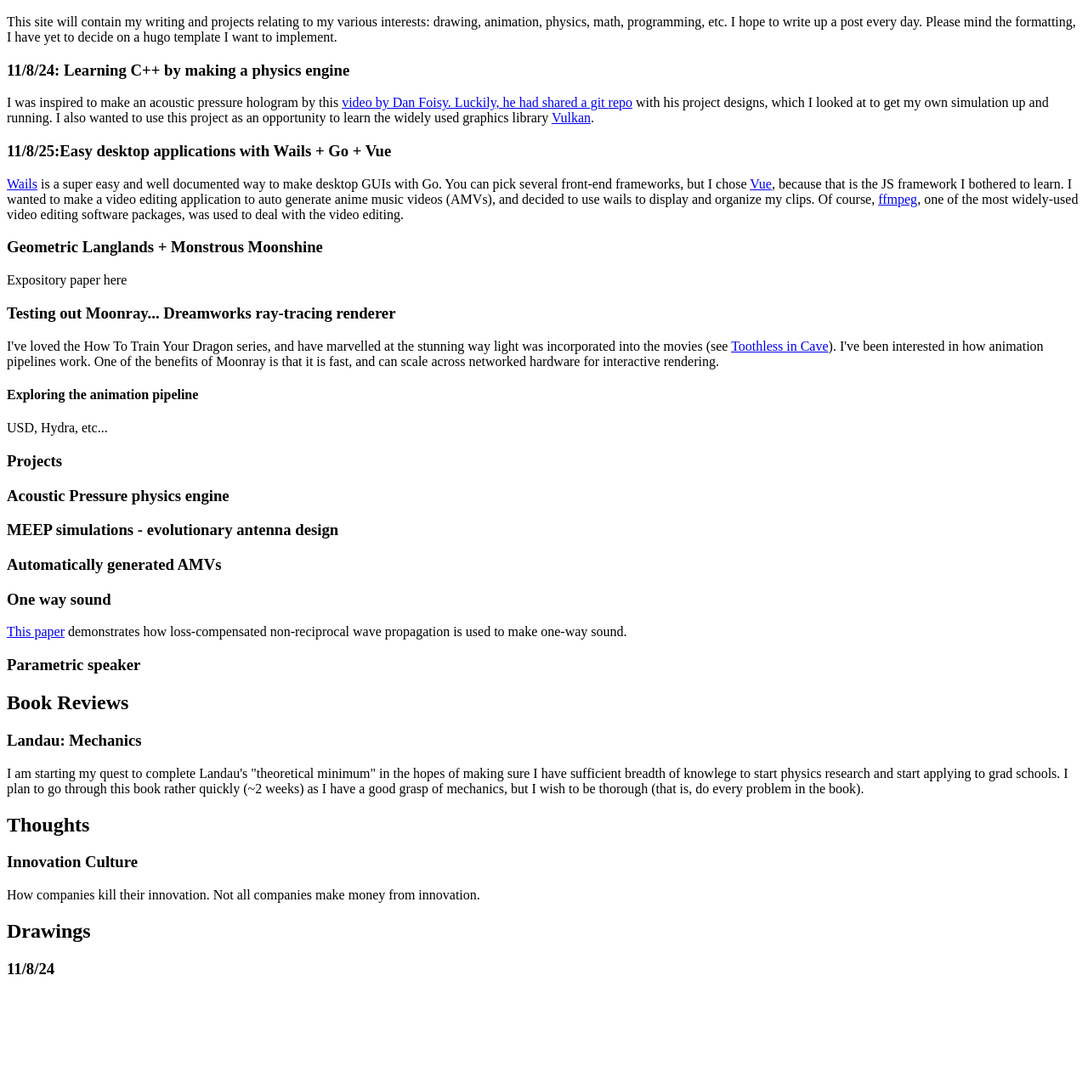
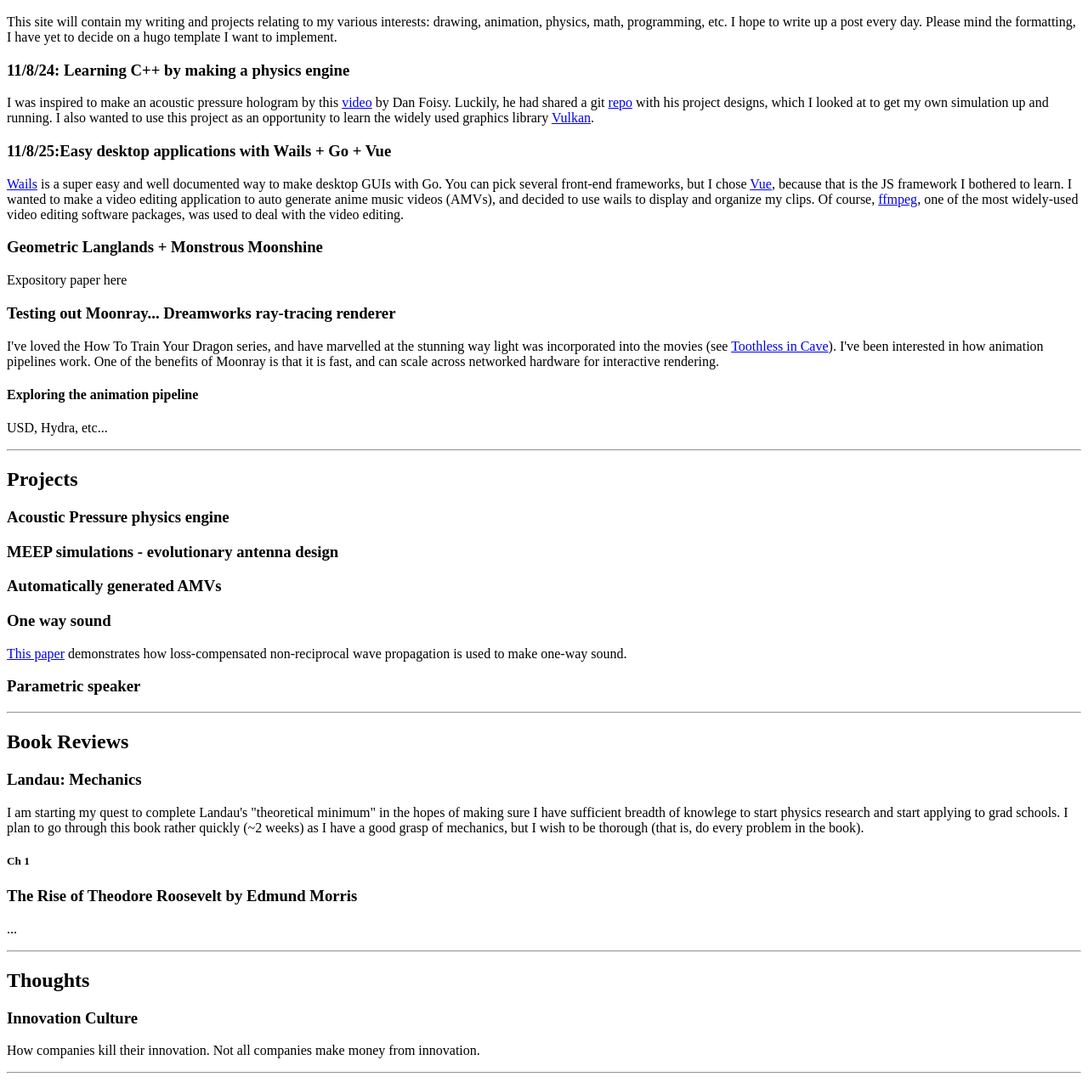
Before and after one commit to quantum-traveler/personal-website, a plain HTML site: page index.html in a window 1280 px wide. Shown: the part 110-1391 px from the top of the page at 85% size. Before the commit the page ends 1281 px from the top, so only its background shows below. Drawn offline with Linux system fonts and the light colour scheme.

Commit message:
changed organization

```diff
--- a/index.html
+++ b/index.html
@@ -7,6 +7,7 @@
 </head>
 <body>
     <h1>Hello!</h1>
+
     <h2>Blog</h2>
     <p>This site will contain my writing and projects relating to my various interests: drawing, animation, physics,
         math, programming, etc. I hope to write up a post every day. Please mind the formatting, I have yet to decide on
@@ -14,7 +15,7 @@
     </p>
 
     <h3>11/8/24: Learning C++ by making a physics engine</h2>
-    <p>I was inspired to make an acoustic pressure hologram by this <a href="https://www.youtube.com/watch?v=hCC1C5KIeUA">video by Dan Foisy. Luckily, he
+    <p>I was inspired to make an acoustic pressure hologram by this <a href="https://www.youtube.com/watch?v=hCC1C5KIeUA">video</a> by Dan Foisy. Luckily, he
         had shared a git <a href="https://github.com/danfoisy/vdatp">repo</a> with his project designs, which I looked at to get my own simulation up and running.
         I also wanted to use this project as an opportunity to learn the widely used graphics library <a href="https://www.vulkan.org/">Vulkan</a>.
     </a> </p>
@@ -36,8 +37,9 @@
     <h4>Exploring the animation pipeline</h4>
     <p>USD, Hydra, etc... </p>
 
+    <hr>
 
-    <h3>Projects</h3>
+    <h2>Projects</h2>
     <h3>Acoustic Pressure physics engine</h3>
     <h3>MEEP simulations - evolutionary antenna design</h3>
     <h3>Automatically generated AMVs</h3>
@@ -48,17 +50,27 @@
 
     <h3></h3>
 
+    <hr>
+
     <h2>Book Reviews</h2>
     <h3>Landau: Mechanics</h3>
     <p>I am starting my quest to complete Landau's "theoretical minimum" in the hopes of making sure I have sufficient breadth of knowlege to
         start physics research and start applying to grad schools. I plan to go through this book rather quickly (~2 weeks) as I have a good grasp
         of mechanics, but I wish to be thorough (that is, do every problem in the book).
     </p>
+    <h5>Ch 1</h5>
+    <p></p>
+
+    <h3>The Rise of Theodore Roosevelt by Edmund Morris</h3>
+    <p>...</p>
+
+    <hr>
 
     <h2>Thoughts</h2>
     <h3>Innovation Culture</h3>
     <p>How companies kill their innovation. Not all companies make money from innovation.</p>
 
+    <hr>
     <h2>Drawings</h2>
 
     <h3>11/8/24</h3>
```
